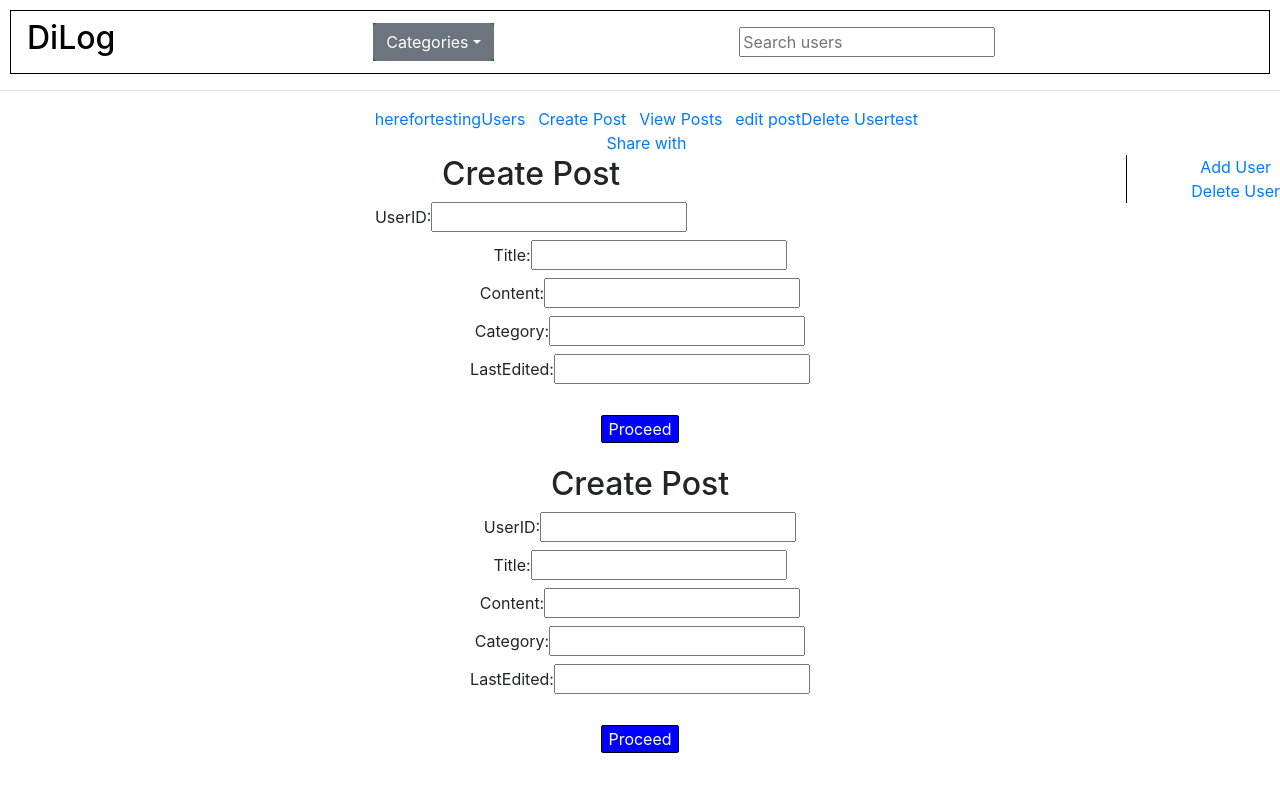
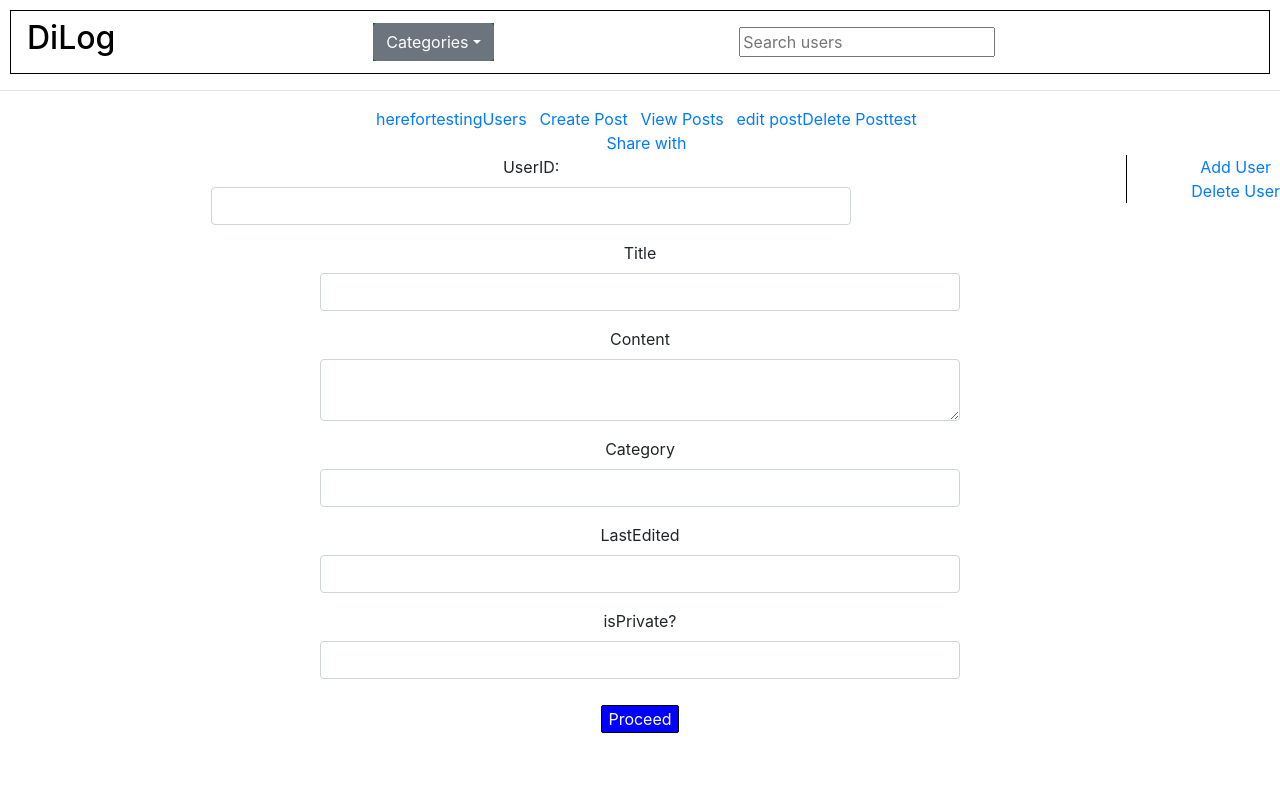
Before and after one commit to ArneCaris/Project12.2018, a React (Create React App) app in the folder react_client/: page /createpost in a window 1280 px wide. Shown: the top 792 px of the page. Built offline with nearby package versions, Linux system fonts and the light colour scheme.

Commit message:
Started developing post redirection

```diff
--- a/react_client/src/App.css
+++ b/react_client/src/App.css
@@ -54,6 +54,19 @@ td{
   border: 1px solid black;
 }
 
+li{
+  list-style-type: none;
+}
+
+.form-input{
+  width: 50%;
+  margin: 0 auto;
+}
+
+#category-tag{
+  float: right;
+}
+
 .App-link {
   color: #61dafb;
 }
@@ -97,7 +110,7 @@ td{
   color: grey;
 }
 
-.post-div{
+.postdiv{
   border: 1px solid grey;
   border-radius: 5px;
   width: 80%;
--- a/react_client/src/App.js
+++ b/react_client/src/App.js
@@ -17,9 +17,10 @@ import Technology from './PostsByCategory';
 import Vehicles from './PostsByCategory';
 import axios from 'axios';
 
-import test from './test';
-import ViewPost from './ViewPost';
-import { NavLink, Route } from 'react-router-dom';
+import Test from './Test';
+import Wholepost from './Components/Wholepost';
+import { NavLink, BrowserRouter as Router, Route, Link } from 'react-router-dom';
+import { Badge } from 'reactstrap';
 
 
 
@@ -118,13 +119,13 @@ class App extends Component {
 
             <NavLink className="navigation" to="/Users/" />
         </div>
-
+        <Frontpage/>
 
         <hr/>
 
 
       <div>
-              <NavLink className="navigation" to="/Posts/View">
+              <NavLink className="navigation" to="Wholepost">
                 herefortesting
               </NavLink>
               <NavLink to="/Users/">
@@ -139,10 +140,10 @@ class App extends Component {
               <NavLink className="navigation" to="/EditPost">
                 edit post
               </NavLink>
-              <NavLink to="/Users/delete">
-                  Delete User
+              <NavLink to="/Post/Delete">
+                  Delete Post
               </NavLink>
-              <NavLink to="/test">
+              <NavLink to="/Test">
                   test
               </NavLink>
               <br/>
@@ -161,24 +162,11 @@ class App extends Component {
                 </NavLink>
             </div>
 
-
-        <Route path="/test" exact component={test} />
-        <Route path="/createpost" exact component={CreatePost} />
-        <Route path="/Posts" exact component={Posts} />
-        <Route path="/Posts/View" exact component={ViewPost} />
-        <Route path="/deletepost" exact component={DeletePost} />
-        <Route path="/editpost" exact component={EditPost} />
-        <Route path="/Users/" exact component={Users} />
-        <Route path="/Users/add" exact component={AddUser} />
-        <Route path="/Users/delete" exact component={DeleteUser} />
-        <Route path="/login" exact component={Login} />
-        <Route path="/ShareEntry" exact component={ShareEntry} />
-        <Route path="/login" exact component={Login} />
-
-          <Route path="/test" exact component={test} />
+          <Route path="/Test" exact component={Test} />
           <Route path="/createpost" exact component={CreatePost} />
           <Route path="/Post" exact component={Posts} />
-          <Route path="/deletepost" exact component={DeletePost} />
+          <Route path="/wholepost" exact component={Wholepost} />
+          <Route path="/Post/Delete" exact component={DeletePost} />
           <Route path="/editpost" exact component={EditPost} />
           <Route path="/Users/" exact component={Users} />
           <Route path="/Users/add" exact component={AddUser} />
@@ -193,6 +181,26 @@ class App extends Component {
     )
   }
 }
+
+class Frontpage extends React.Component {
+  constructor(props){
+    super(props);
+    this.state = {
+      posts: []
+    };
+  }
+  render() {
+    return(
+      <Router>
+        <div>
+
+        </div>
+      </Router>
+    )
+  }
+}
+
+
 
 class SearchBar extends React.Component {
   render () {
--- a/react_client/src/Components/OptionModal.js
+++ b/react_client/src/Components/OptionModal.js
@@ -6,17 +6,9 @@ class OptionModal extends React.Component {
   constructor(props) {
     super(props);
     this.state = {
-      posts: [],
-      modal: false
+      modal: false,
     };
     this.toggle = this.toggle.bind(this);
-  }
-
-  getPosts() {
-    axios.get(`http://localhost:3000/posts/public`).then(res => {
-      const posts = res.data;
-      this.setState({ posts });
-    });
   }
 
   toggle() {
--- /dev/null
+++ b/react_client/src/Components/Wholepost.js
@@ -0,0 +1,22 @@
+import React, { Component } from 'react';
+import { Jumbotron, Button } from 'reactstrap';
+
+class Wholepost extends Component {
+    render() {
+        return (
+            <div>
+            <Jumbotron>
+                <h1 className="display-3">Hiiohoi halojatapäivää!</h1>
+                <p className="lead">liirum laarum</p>
+                <hr className="my-2" />
+                <p>text here / tekstiä tässä</p>
+                <p className="lead">
+                <Button color="primary">nappula</Button>
+                </p>
+            </Jumbotron>
+            </div>
+        );
+    }
+}
+
+export default Wholepost;
--- a/react_client/src/CreatePost.js
+++ b/react_client/src/CreatePost.js
@@ -3,6 +3,7 @@ import axios from 'axios';
 import ReactDOM from 'react-dom';
 import 'react-toastify/dist/ReactToastify.css';
 import { ToastContainer ,toast } from 'react-toastify';
+import { Button, Form, FormGroup, Label, Input, FormText } from 'reactstrap';
 
 class CreatePost extends Component {
 
@@ -50,39 +51,39 @@ class CreatePost extends Component {
             };
 
             closeAfter3 = () => {
-                toast("Post created Successfully!", { autoClose: 3000 });
+                  toast("Post created Successfully!", { autoClose: 3000 });
             }
         render() {
         return (
-            <div>
+
+                <form onSubmit={this.handleSubmit}>
+
                 <ToastContainer autoClose={3000}/>
-                <h2>Create Post</h2>
-                <form onSubmit={this.handleSubmit}>
-                    <label>
-                        UserID:
-                        <input type="number" name="UserID" onChange={this.onChange} required/>
-                    </label>
-                    <br/>
-                    <label>
-                        Title:
-                        <input type="text" name="Title" onChange={this.onChange} required/>
-                    </label>
-                    <br/>
-                    <label>
-                        Content:
-                        <input type="text" name="Content" onChange={this.onChange} required/>
-                    </label>
-                    <br/>
-                    <label>
-                        Category:
-                        <input type="text" name="Category" onChange={this.onChange} required/>
-                    </label>
-                    <br/>
-                    <label>
-                        LastEdited:
-                        <input type="text" name="LastEdit" onChange={this.onChange} />
-                    </label>
-                    <br/>
+
+                <FormGroup>
+                    <label>UserID:</label>
+                    <Input type="number" className="form-input" name="UserID" onChange={this.onChange} required/>
+                </FormGroup>
+                <FormGroup>
+                    <label>Title</label>
+                    <Input type="text" className="form-input" name="Title" onChange={this.onChange} required/>
+                </FormGroup>
+                <FormGroup>
+                    <label>Content</label>
+                    <Input type="textarea" className="form-input" name="Content" onChange={this.onChange} required/>
+                </FormGroup>
+                <FormGroup>
+                    <label>Category</label>
+                    <Input type="text" className="form-input"  name="Category" onChange={this.onChange} required/>
+                </FormGroup>
+                <FormGroup>
+                    <label>LastEdited</label>
+                    <Input type="text" className="form-input" name="LastEdit" onChange={this.onChange} />
+                </FormGroup>
+                <FormGroup>
+                    <label>isPrivate?</label>
+                    <Input type="number" className="form-input" name="isPrivate" onChange={this.onChange} />
+                </FormGroup>
 
                     {this.state.showButton ?
                     <div className="btns-div">
@@ -102,7 +103,6 @@ class CreatePost extends Component {
                     </div>
                     }
                 </form>
-            </div>
         );
     }
 }
--- a/react_client/src/DeleteUser.js
+++ b/react_client/src/DeleteUser.js
@@ -23,8 +23,6 @@ class DeleteUser extends Component {
         event.preventDefault();
         const id = this.state.ID;
         const { ID, username, password } = this.state;
-        window.location.reload();
-
         axios
             .delete('http://localhost:3000/Users/' + id, { ID, username, password })
             .then(res => {
--- a/react_client/src/ShareEntry.js
+++ b/react_client/src/ShareEntry.js
@@ -17,6 +17,7 @@ class ShareEntry extends Component {
             this.getUsers = this.getUsers.bind(this);
             this.state = {
               Users: []
+              , Owner: ''
             };
         }
 
@@ -25,12 +26,13 @@ class ShareEntry extends Component {
             axios.get(`http://localhost:3000/Users/` + username).then(res => {
               const Users = res.data;
               this.setState({ Users });
+              console.log(res.data);/*
               var Viewer = this.state.Users.map(user => (user.username));
 
               if( Viewer == username || username == null ){
                 document.getElementById("share").disabled = false;
               } else{ document.getElementById("share").disabled = true; }
-
+*/
             });
 
           }
--- a/react_client/src/test.js
+++ b/react_client/src/test.js
@@ -8,56 +8,55 @@ import { Badge } from 'reactstrap';
 import { Route, Link } from 'react-router-dom';
 import { toast, ToastContainer } from "react-toastify";
 import "react-toastify/dist/ReactToastify.css";
-import {
-  FormattedMessage,
-  FormattedHTMLMessage,
-  FormattedDate,
-  FormattedTime,
-} from 'react-intl';
+import Wholepost from './Components/Wholepost';
+import PropTypes from 'prop-types';
 
 
-class test extends Component {
+class Test extends Component {
 
-    constructor() {
-        super();
-        this.getPosts = this.getPosts.bind(this);
-        this.handleSubmit = this.handleSubmit.bind(this);
+  constructor(props) {
+    super(props);
     this.state = {
       posts: [],
+      text: '',
       ID: '',
+      hidePost: false
     };
+    this.hidePost = this.hidePost.bind(this);
+    this.showPost = this.showPost.bind(this);
+
   }
 
-      getPosts() {
-        axios.get(`http://localhost:3000/posts/public`).then(res => {
-          const posts = res.data;
+  componentDidMount() {
+    axios.get(`http://localhost:3000/posts/public`).then(results => {
+      const posts = results.data;
       this.setState({ posts });
     });
   }
 
-      handleSubmit = event => {
-        event.preventDefault();
-        const id = this.state.ID;
-        const { ID } = this.state;
+  static propTypes = {
+    history: PropTypes.object.isRequired
+  }
 
-        axios.delete('http://localhost:3000/posts/' + id, {ID})
-        .then(res => {
-          console.log(res);
-          console.log(res.data);
-          });
-      };
+  handlePostClick(posts){
+    this.props.history.push('/posts/${Post.ID}')
+  }
 
-
+  hidePost(){
+    this.setState({hidePost: true});
+  }
+  showPost(){
+    this.setState({showPost: false});
+  }
 
 render() {
     return(
       <div>
-            <button className="button" onClick={this.getPosts}>GET EM'</button>
         <div className="for-posts">
             {this.state.posts.map(Post =>(
-                  <div className="post-div" data-id={Post.ID}>
+              <div className="postdiv" data-id={Post.ID}>
               <p className="for-id">#{Post.ID} Last edited: {Post.LastEdit}</p>
-                  <h4>{Post.Title} <Badge color="info" className="category-badge">{Post.Category}</Badge></h4>
+              <h4 onClick={() => this.handlePostClick(Post)} key={Post.id}>{Post.Title}<Badge color="info" className="category-badge">{Post.Category}</Badge></h4>
               <p>{Post.Content}</p>
               </div>
             ))}
@@ -65,7 +64,6 @@ class test extends Component {
       </div>
     );
 }
-
 }
 
-export default test;
+export default Test;
```
Also changed, not shown: react_client/src/ViewPost.js (+11 -1 lines). Lines whose indentation alone changed are shown as unchanged.
